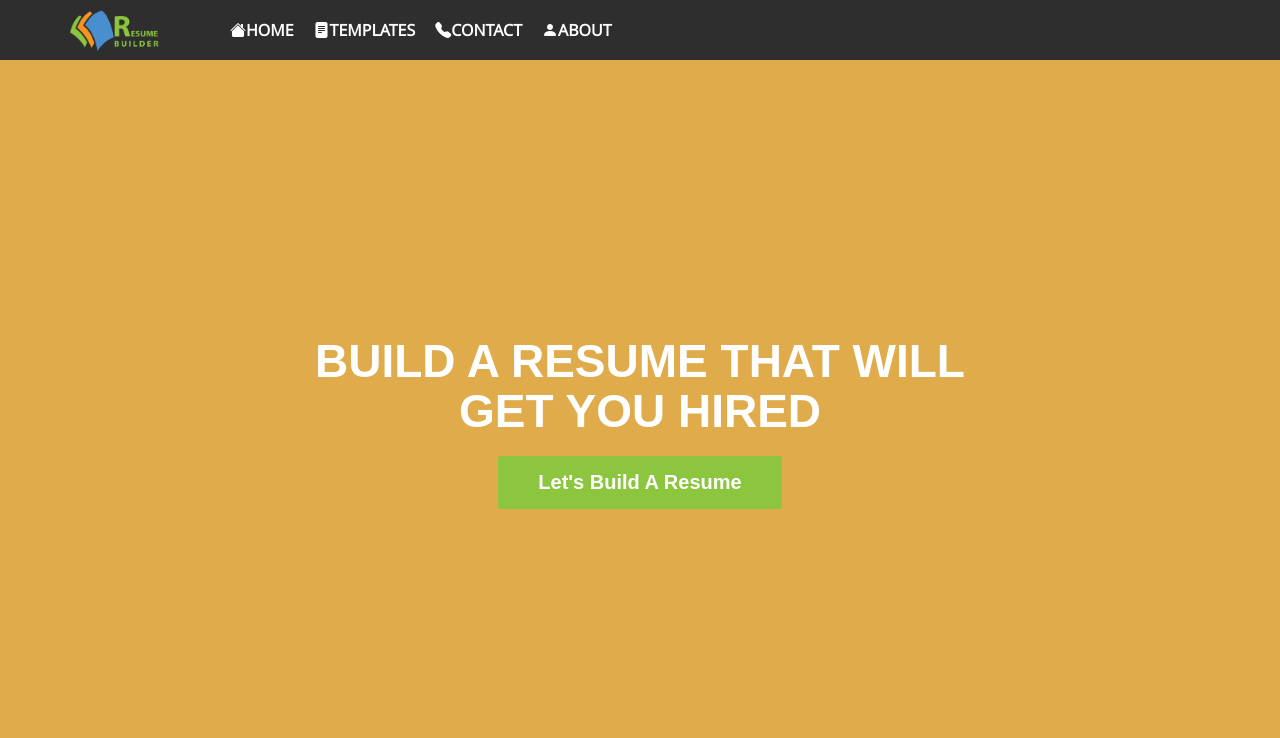
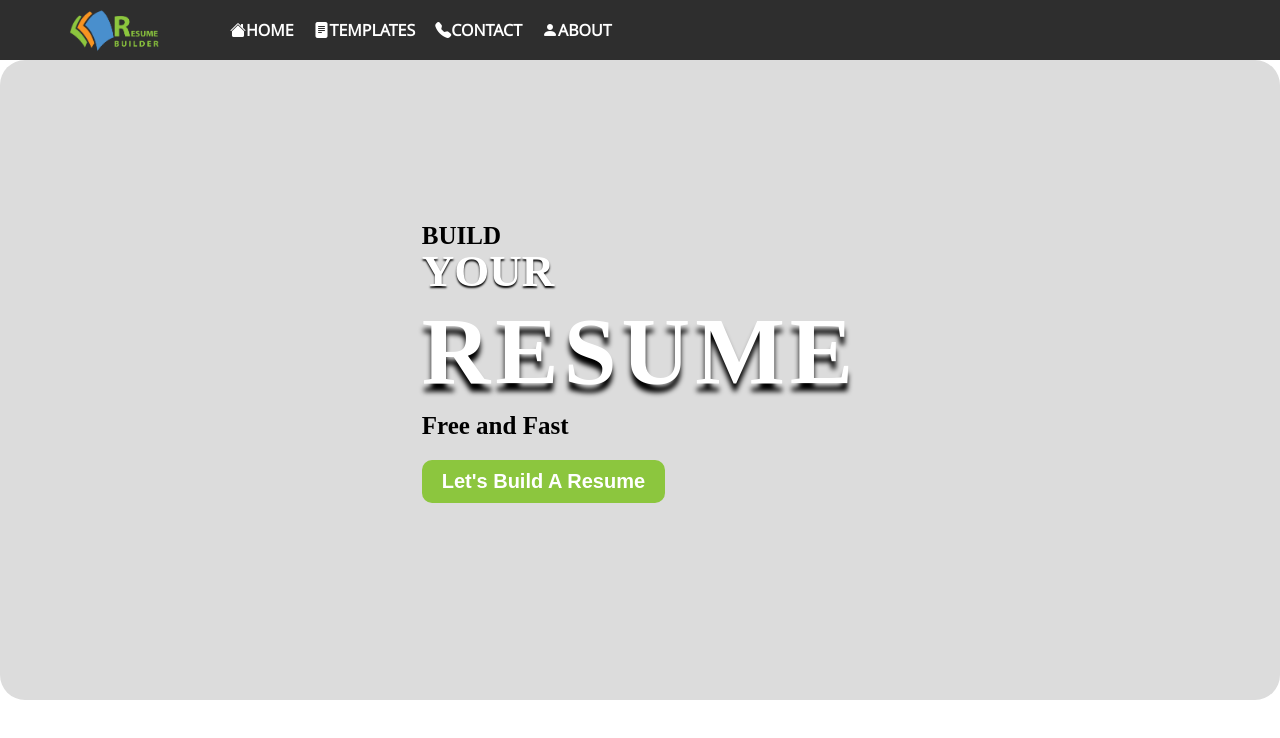
Before and after one commit to Aliherawi7/resume-builder, a React (Create React App) app: page / in a window 1280 px wide. Shown: the top 738 px of the page. Built offline with nearby package versions, Linux system fonts and the light colour scheme.

Commit message:
Home UI changed completely

```diff
--- a/src/components/Home.css
+++ b/src/components/Home.css
@@ -3,40 +3,56 @@
     justify-content: center;
     align-items: center;
     flex-direction: column;
-    background-color: #dfab4b;
+    background-color: #dcdcdc;
+    margin-top: 20px;
+    border-radius: 25px;
     animation-name: top-bottom-animate;
     animation-duration: .4s;
-    min-height: 100vh;
+    min-height: 80vh;
 }
 .intro{
+    font-family: Maler;
     margin-top: 50px;
     max-width: 700px;
-    text-align: center;
-    display: table-cell;
-    vertical-align: middle;
     padding-bottom: 85px;
+
 }
 .intro h2{
-    font: 600 46px/50px Montserrat,Arial,sans-serif;
-    font-family: Montserrat,Arial,sans-serif;
-    margin-bottom: 20px;
-    margin-top: 0;
     color: #fff;
+    font-size: 45px;
+    margin:-5px 0 ;
+    TEXT-SHADOW:0px 2px 2px #000;
 }
+.intro h3{
+    font-weight: 900;
+    font-size: 25px;
+    color: #000;
+}
+.intro h1{
+    font-size: 95px;
+    font-weight: 900;
+    color: #fff;
+    margin: 20px 0;
+    letter-spacing: 5px;
+    line-height: 80px;
+    TEXT-SHADOW: 0px 8px 5px #000;
+ }
 .intro button{
+    margin-top: 20px;
     outline: none;
     border: none;
-    border-radius: 2px;
-    padding: 15px 40px;
+    border-radius: 10px;
+    padding: 10px 20px;
     font-size: 20px;
     font-weight: 600;
     color: #fff;
     background-color: #8cc63e;
     cursor: pointer;
-    transition: background-color 0.2s;
+    transition: background-color 0.3s ease-in-out, color 0.3s ease-in-out;
 }
 .intro button:hover{
-    background-color: #79ac37;
+    background-color: #ffffff;
+    color: #8cc63e;
 }
 @media (max-width: 768px){
     .intro h2{
--- a/src/components/Home.js
+++ b/src/components/Home.js
@@ -5,11 +5,11 @@ function Home() {
     return (
         <div className="home">
             <div className="intro">
-                <h2>
-                    BUILD A RESUME
-                    THAT WILL GET YOU HIRED
-                </h2>
-                <Link to="/build/getting-started"><button>Let's Build A Resume</button>
+                <h3>BUILD</h3>
+                <h2>YOUR</h2>
+                <h1>RESUME</h1>
+                <h3>Free and Fast</h3>
+                <Link to="/build/getting-started"><button className='hvr-buzz-out'>Let's Build A Resume</button>
                 </Link>
             </div>
         </div>
```
